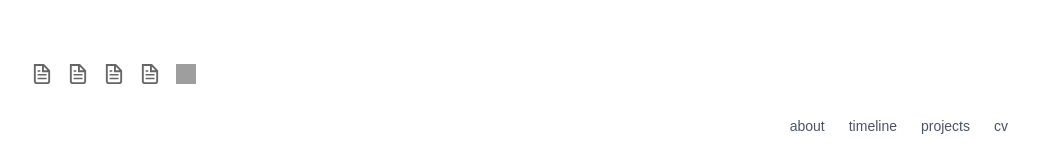
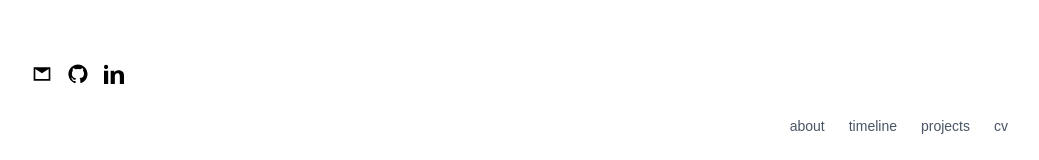
Before and after one commit to robaljohn/robel-yohannes-wolie-portfolio, a Next.js app: page / in a window 1280 px wide. Shown: the top 160 px of the page, without its empty margins (120-1159 px from the left). Built offline with nearby package versions, Linux system fonts and the light colour scheme; grey boxes are pictures that could not be loaded.

Commit message:
Use inline SVG icons for academic header

```diff
--- a/app/page.tsx
+++ b/app/page.tsx
@@ -7,52 +7,29 @@ export default function HomePage() {
       {/* Social icons */}
 <div className="flex items-center space-x-4 mb-8 text-black">
 
-  <a
-    href="mailto:robaljohn.com@gmail.com"
-    aria-label="Email"
-    className="hover:opacity-70"
-  >
-    <img src="/icons/email.svg" className="h-5 w-5" />
+  {/* Email */}
+  <a href="mailto:robaljohn.com@gmail.com" aria-label="Email">
+    <svg className="h-5 w-5" viewBox="0 0 24 24" fill="currentColor">
+      <path d="M2 4h20v16H2V4zm10 7L4 6v12h16V6l-8 5z" />
+    </svg>
   </a>
 
-  <a
-    href="https://github.com/robaljohn"
-    target="_blank"
-    rel="noreferrer"
-    aria-label="GitHub"
-    className="hover:opacity-70"
-  >
-    <img src="/icons/github.svg" className="h-5 w-5" />
+  {/* GitHub */}
+  <a href="https://github.com/robaljohn" target="_blank" rel="noreferrer">
+    <svg className="h-5 w-5" viewBox="0 0 24 24" fill="currentColor">
+      <path d="M12 .5C5.73.5.5 5.74.5 12.02c0 5.1 3.29 9.43 7.86 10.96.57.1.78-.25.78-.55v-2.1c-3.2.7-3.88-1.54-3.88-1.54-.52-1.34-1.27-1.7-1.27-1.7-1.04-.71.08-.7.08-.7 1.15.08 1.75 1.18 1.75 1.18 1.02 1.75 2.67 1.25 3.32.95.1-.74.4-1.25.73-1.54-2.55-.29-5.23-1.28-5.23-5.7 0-1.26.45-2.29 1.18-3.1-.12-.29-.51-1.45.11-3.02 0 0 .96-.31 3.14 1.18a10.9 10.9 0 015.72 0c2.18-1.49 3.14-1.18 3.14-1.18.62 1.57.23 2.73.11 3.02.73.81 1.18 1.84 1.18 3.1 0 4.43-2.68 5.4-5.23 5.69.41.36.77 1.07.77 2.16v3.2c0 .3.21.66.79.55 4.57-1.53 7.85-5.86 7.85-10.96C23.5 5.74 18.27.5 12 .5z"/>
+    </svg>
   </a>
 
-  <a
-    href="https://www.linkedin.com/in/robajohn2000"
-    target="_blank"
-    rel="noreferrer"
-    aria-label="LinkedIn"
-    className="hover:opacity-70"
-  >
-    <img src="/icons/linkedin.svg" className="h-5 w-5" />
+  {/* LinkedIn */}
+  <a href="https://www.linkedin.com/in/robajohn2000" target="_blank" rel="noreferrer">
+    <svg className="h-5 w-5" viewBox="0 0 24 24" fill="currentColor">
+      <path d="M4.98 3.5C4.98 4.88 3.86 6 2.5 6S0 4.88 0 3.5 1.12 1 2.5 1s2.48 1.12 2.48 2.5zM0 8h5v16H0V8zm7.5 0h4.8v2.2h.07c.67-1.27 2.3-2.6 4.73-2.6C22.4 7.6 24 10.3 24 14.3V24h-5v-8.4c0-2-.04-4.6-2.8-4.6-2.8 0-3.2 2.2-3.2 4.4V24h-5V8z"/>
+    </svg>
   </a>
 
-  <a
-    href="https://x.com/YOUR_USERNAME"
-    target="_blank"
-    rel="noreferrer"
-    aria-label="X"
-    className="hover:opacity-70"
-  >
-    <img src="/icons/x.svg" className="h-5 w-5" />
-  </a>
+</div>
 
-  <a
-    href="/rss.xml"
-    aria-label="RSS"
-    className="hover:opacity-70"
-  >
-    <img src="/icons/rss.svg" className="h-5 w-5" />
-  </a>
-</div>
 
       {/* Top navigation */}
       <nav className="flex justify-end space-x-6 text-sm text-gray-600 mb-16">
```
